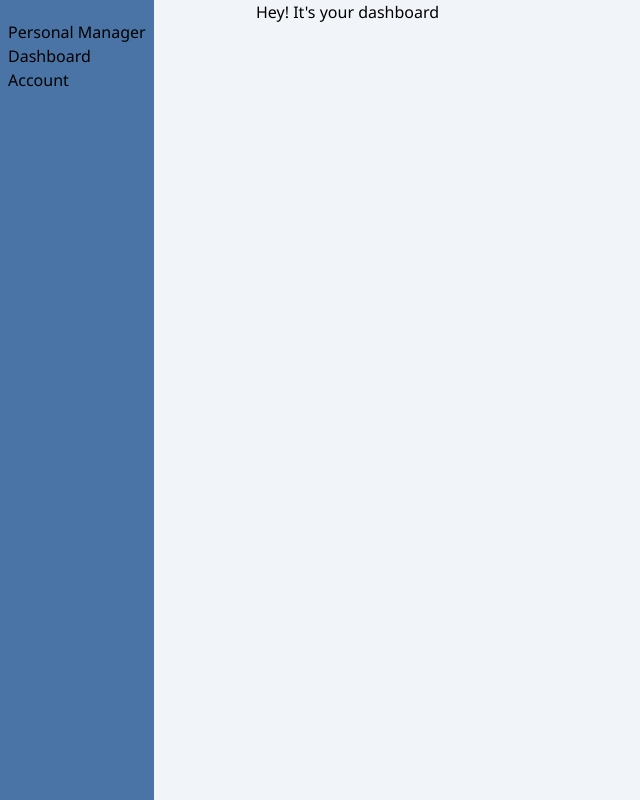
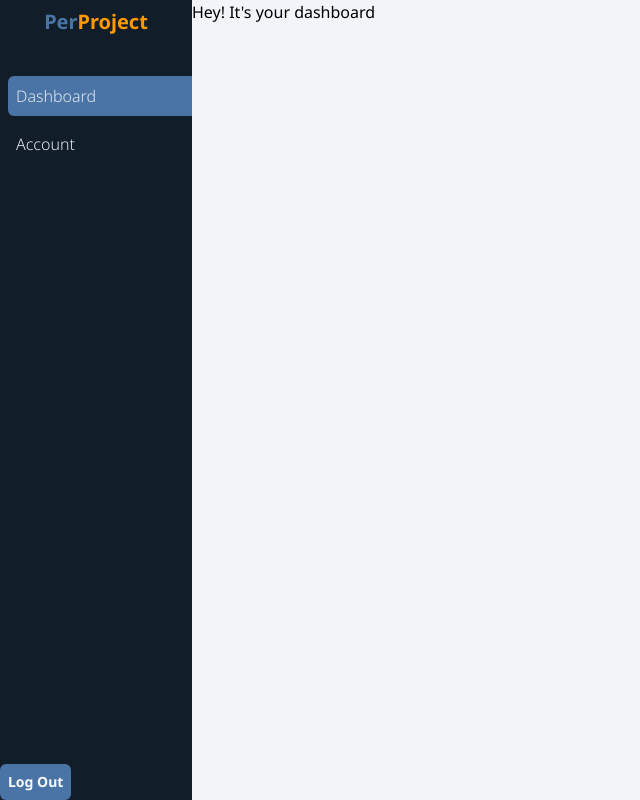
Before and after one commit to JacekGaw/Personal-Project-Manager, a React (Vite) app: page /dashboard in a window 1280 px wide. Shown: the whole page, without its empty margins (0-640 px from the left). Built offline with nearby package versions, Linux system fonts and the light colour scheme; no server answers; sample sign-in values are in the browser's storage; the HTML template or start-up script is replaced by a standard one.

Commit message:
Add styling to navbar

```diff
--- a/src/App.jsx
+++ b/src/App.jsx
@@ -17,7 +17,7 @@ function App() {
             <Route path="/" element={<Home />} />
             <Route path="/signin" element={<SignIn />} />
             <Route path="/signup" element={<SignUp />} />
-            <Route
+            <Route exact
               path="/dashboard/*"
               element={
                 <ProtectedRoute>
--- a/src/components/Nav.jsx
+++ b/src/components/Nav.jsx
@@ -1,17 +1,29 @@
 import React, { useContext, useEffect, useState } from "react";
 import { AuthContext } from "../store/auth-context";
 import { NavLink } from "react-router-dom";
+import Button from "./UI/Button";
 
 const Nav = () => {
-  const { user } = useContext(AuthContext);
+  const { user, logout } = useContext(AuthContext);
 
   return (
-    <nav className="w-auto min-h-screen fixed top-0 w-64 bg-jeans">
-      <ul className="flex flex-col py-5 px-2">
-        <NavLink to="/">Personal Manager</NavLink>
-        <NavLink to="/dashboard">Dashboard</NavLink>
-        <NavLink to="/account">Account</NavLink>
+    <nav className=" h-screen flex flex-col justify-between items-start fixed top-0 left-0 w-48 bg-darkerjeans">
+      <h2 className="font-bold w-full text-xl mb-10 text-center mt-2">
+        <span className="text-jeans">Per</span>
+        <span className="text-vibrantgold">Project</span>
+      </h2>
+      <ul className="h-screen flex flex-col gap-2 pl-2 text-slate-200 font-[300] w-full">
+        <li className="hover:bg-jeans transition-all duration-200  w-full rounded-l-md">
+          <NavLink exact to="/dashboard" className={({isActive}) =>
+          isActive ? "block w-full py-2 px-2 bg-jeans rounded-l-md" : "block w-full py-2 px-2"}>Dashboard</NavLink>
+        </li>
+        <li className="hover:bg-jeans transition-all duration-200  w-full rounded-l-md">
+          <NavLink exact to="/dashboard/account" className={({isActive}) =>
+          isActive ? "block w-full py-2 px-2 bg-jeans rounded-l-md" : "block w-full py-2 px-2"}>Account</NavLink>
+
+        </li>
       </ul>
+      <Button >Log Out</Button>
     </nav>
   );
 };
--- a/src/pages/Dashboard/DashboardRoutes.jsx
+++ b/src/pages/Dashboard/DashboardRoutes.jsx
@@ -5,14 +5,14 @@ import ProtectedRoute from "../../components/ProtectedRoute";
 import Account from "../Account/account";
 import Dashboard from "./Dashboard";
 
-const DashboardRoutes = ({ children }) => {
+const DashboardRoutes = () => {
   return (
     <section className="w-full relative flex">
       <Nav />
-      <div className="min-h-screen flex-auto ml-64">
+      <div className="min-h-screen flex-auto ml-48">
         <Routes>
           <Route path="/" element={<Dashboard />}/>
-          <Route path="/dashboard/account" element={<Account />} />
+          <Route path="/account" element={<Account />} />
         </Routes>
       </div>
     </section>
```
